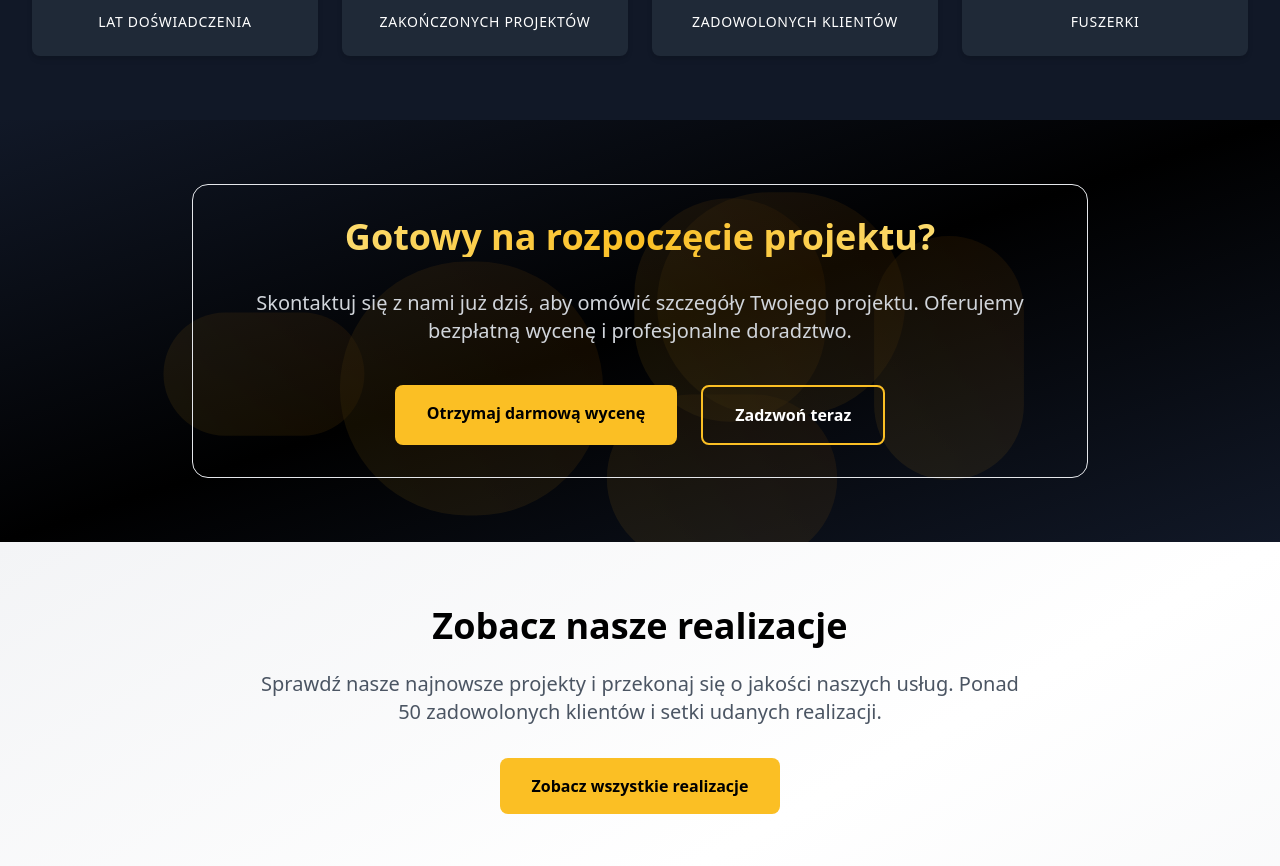
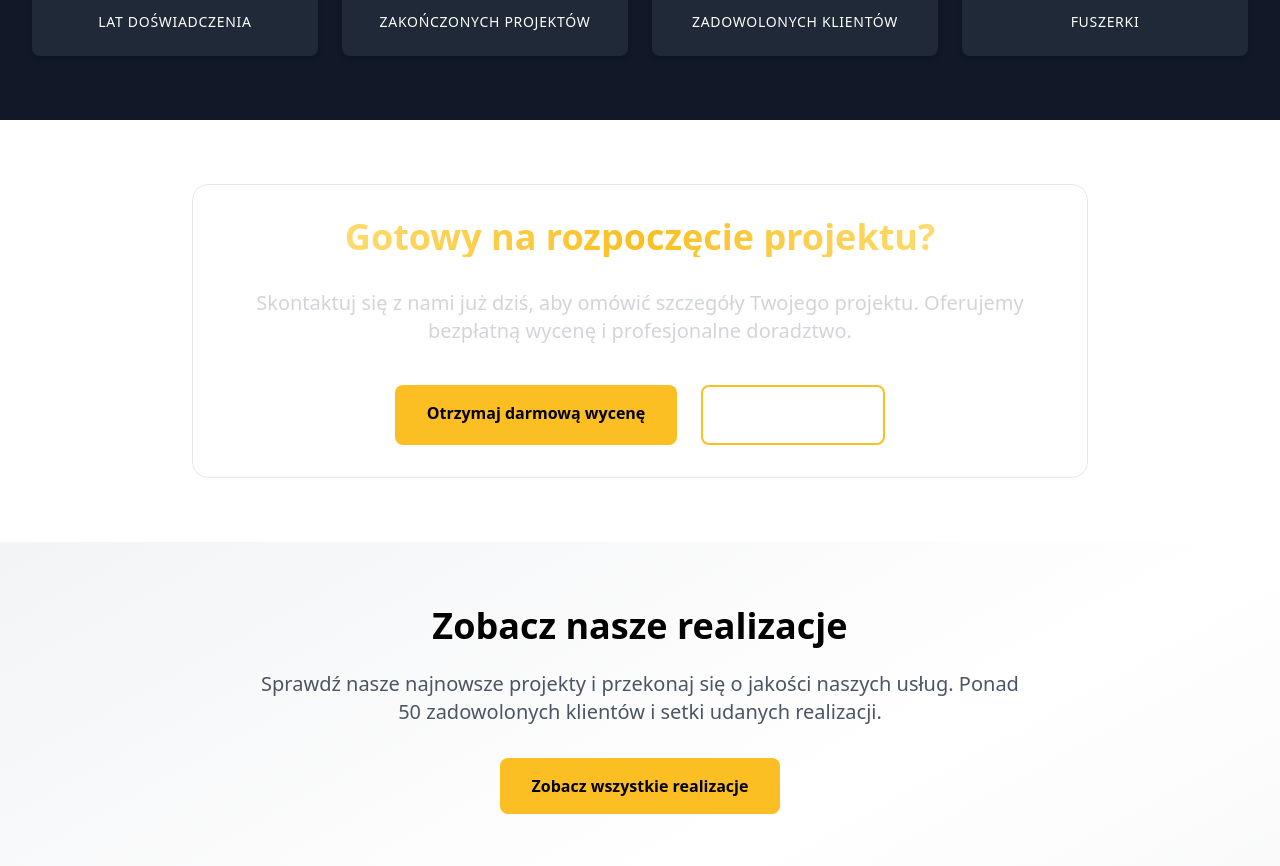
Before and after one commit to dlciox/budowa, a React (Vite) app: page / in a window 1280 px wide. Shown: the part 2376-3242 px from the top of the page. Built offline with nearby package versions, Linux system fonts and the light colour scheme.

Commit message:
Naprawa24

```diff
--- a/src/pages/Home.jsx
+++ b/src/pages/Home.jsx
@@ -424,28 +424,8 @@ function Home() {
 
       {/* Free Quote Section */}
       <section className="py-16 relative overflow-hidden">
-        {/* Add gradient background */}
-        <div className="absolute inset-0 bg-gradient-to-br from-gray-900 via-black to-gray-900"></div>
-
-        {/* Add animated shapes in the background */}
-        <div className="absolute inset-0 opacity-20">
-          {[...Array(6)].map((_, i) => (
-            <div
-              key={i}
-              className="absolute rounded-full"
-              style={{
-                width: `${Math.random() * 300 + 100}px`,
-                height: `${Math.random() * 300 + 100}px`,
-                background: `linear-gradient(45deg, #fbbf24 0%, #d97706 100%)`,
-                left: `${Math.random() * 90}%`,
-                top: `${Math.random() * 90}%`,
-                transform: `scale(${Math.random() * 0.5 + 0.5})`,
-                animation: `float ${Math.random() * 30 + 60}s linear infinite`,
-                opacity: 0.4
-              }}
-            ></div>
-          ))}
-        </div>
+        {/* Simple gradient background */}
+        <div className="absolute inset-0 bg-gradient-to-br from-black/80 via-black/90 to-black/80"></div>
 
         <div className="container mx-auto px-4 relative z-10">
           <div className="max-w-4xl mx-auto bg-black/50 p-8 rounded-2xl backdrop-blur-sm border border-white/10">
```
